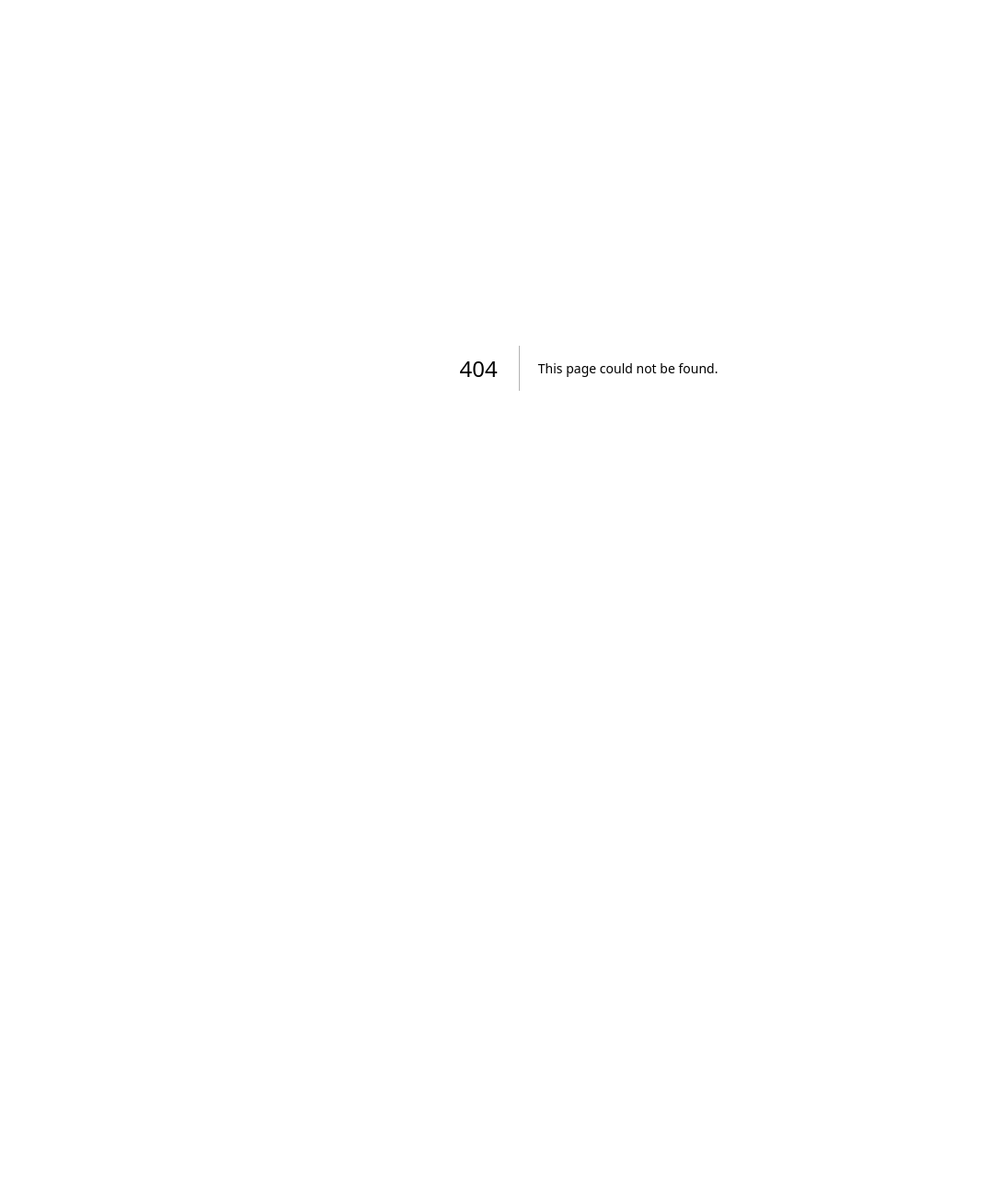
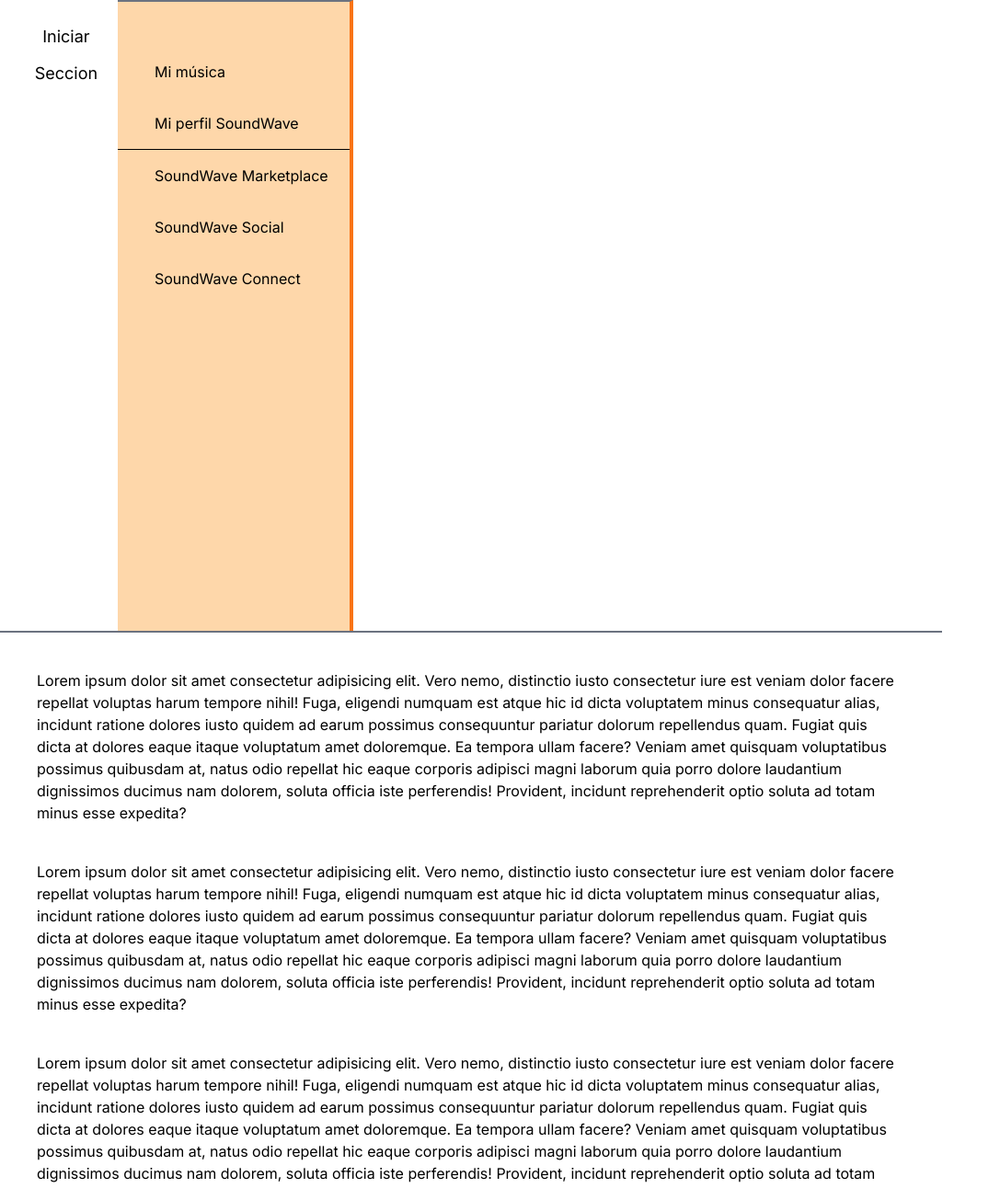
Before and after one commit to riujun/Sound, a Next.js app in the folder apps/client/: page /home in a window 1280 px wide. Before the commit this address had no page. Shown: the top 1292 px of the page at 92% size, without its empty margins (0-1087 px from the left). Before the commit the page ends 800 px from the top, so only its background shows below. Built offline with nearby package versions, Linux system fonts and the light colour scheme.

Commit message:
feat: :art: maquetado de Home y Menu

```diff
--- /dev/null
+++ b/apps/client/src/app/Components/Buscador/Buscador.tsx
@@ -0,0 +1,23 @@
+import logo from '@/app/assets/landingpage/soundwave.png'
+import Image from "next/image";
+import { ButtonInicio } from '../Buttons/seccion/button_Inicio';
+import { ButtonCreate } from '../Buttons/seccion/Button_Create';
+export default function Header() {
+  return (
+    <div className='col-span-10 row-span-1'>
+      <header className='flex items-center justify-between px-5 py-5'>
+        <Image
+          src={logo}
+          alt="Logo"
+          width={353}
+          height={54}
+          priority
+        />
+        <nav className='flex gap-5'>
+            <ButtonInicio>Iniciar Sesión</ButtonInicio>
+            <ButtonCreate>Crear cuenta</ButtonCreate>
+        </nav>
+      </header>
+    </div>
+  )
+}
--- /dev/null
+++ b/apps/client/src/app/Components/menu/Menu.tsx
@@ -0,0 +1,26 @@
+export default function Menu() {
+  return (
+    <nav className="top-0 left-0 col-span-2 row-span-6 gap-6 py-12 bg-orange-200 border-t-2 border-r-4 border-r-orange-500 border-t-gray-500">
+      <ul className="w-full">
+        <li className="min-w-full pt-4 pb-4 pl-10 text-left hover:bg-orange-300">
+          Mi música
+        </li>
+        <li className="min-w-full pt-4 pb-4 pl-10 text-left hover:bg-orange-300">
+          Mi perfil SoundWave
+        </li>
+      </ul>
+      <div className="w-full border-t border-black"></div>
+      <div>
+        <button className="min-w-full pt-4 pb-4 pl-10 text-left hover:bg-orange-300">
+          SoundWave Marketplace
+        </button>
+        <button className="min-w-full pt-4 pb-4 pl-10 text-left hover:bg-orange-300">
+          SoundWave Social
+        </button>
+        <button className="min-w-full pt-4 pb-4 pl-10 text-left hover:bg-orange-300">
+          SoundWave Connect
+        </button>
+      </div>
+    </nav>
+  );
+}
--- /dev/null
+++ b/apps/client/src/app/home/page.tsx
@@ -0,0 +1,60 @@
+import React from "react";
+import Header from "../Components/header/Header";
+import Menu from "../Components/menu/Menu";
+
+function home() {
+  return (
+    <main className="grid h-screen grid-cols-10 grid-rows-7">
+      <Header />
+      <Menu />
+      <section className="col-span-8 p-5 border-t-2 border-t-gray-500">
+        <article className="p-5">
+          Lorem ipsum dolor sit amet consectetur adipisicing elit. Vero nemo, distinctio iusto
+          consectetur iure est veniam dolor facere repellat voluptas harum tempore nihil! Fuga,
+          eligendi numquam est atque hic id dicta voluptatem minus consequatur alias, incidunt
+          ratione dolores iusto quidem ad earum possimus consequuntur pariatur dolorum repellendus
+          quam. Fugiat quis dicta at dolores eaque itaque voluptatum amet doloremque. Ea tempora
+          ullam facere? Veniam amet quisquam voluptatibus possimus quibusdam at, natus odio repellat
+          hic eaque corporis adipisci magni laborum quia porro dolore laudantium dignissimos ducimus
+          nam dolorem, soluta officia iste perferendis! Provident, incidunt reprehenderit optio
+          soluta ad totam minus esse expedita?
+        </article>
+        <article className="p-5">
+          Lorem ipsum dolor sit amet consectetur adipisicing elit. Vero nemo, distinctio iusto
+          consectetur iure est veniam dolor facere repellat voluptas harum tempore nihil! Fuga,
+          eligendi numquam est atque hic id dicta voluptatem minus consequatur alias, incidunt
+          ratione dolores iusto quidem ad earum possimus consequuntur pariatur dolorum repellendus
+          quam. Fugiat quis dicta at dolores eaque itaque voluptatum amet doloremque. Ea tempora
+          ullam facere? Veniam amet quisquam voluptatibus possimus quibusdam at, natus odio repellat
+          hic eaque corporis adipisci magni laborum quia porro dolore laudantium dignissimos ducimus
+          nam dolorem, soluta officia iste perferendis! Provident, incidunt reprehenderit optio
+          soluta ad totam minus esse expedita?
+        </article>
+        <article className="p-5">
+          Lorem ipsum dolor sit amet consectetur adipisicing elit. Vero nemo, distinctio iusto
+          consectetur iure est veniam dolor facere repellat voluptas harum tempore nihil! Fuga,
+          eligendi numquam est atque hic id dicta voluptatem minus consequatur alias, incidunt
+          ratione dolores iusto quidem ad earum possimus consequuntur pariatur dolorum repellendus
+          quam. Fugiat quis dicta at dolores eaque itaque voluptatum amet doloremque. Ea tempora
+          ullam facere? Veniam amet quisquam voluptatibus possimus quibusdam at, natus odio repellat
+          hic eaque corporis adipisci magni laborum quia porro dolore laudantium dignissimos ducimus
+          nam dolorem, soluta officia iste perferendis! Provident, incidunt reprehenderit optio
+          soluta ad totam minus esse expedita?
+        </article>
+        <article className="p-5">
+          Lorem ipsum dolor sit amet consectetur adipisicing elit. Vero nemo, distinctio iusto
+          consectetur iure est veniam dolor facere repellat voluptas harum tempore nihil! Fuga,
+          eligendi numquam est atque hic id dicta voluptatem minus consequatur alias, incidunt
+          ratione dolores iusto quidem ad earum possimus consequuntur pariatur dolorum repellendus
+          quam. Fugiat quis dicta at dolores eaque itaque voluptatum amet doloremque. Ea tempora
+          ullam facere? Veniam amet quisquam voluptatibus possimus quibusdam at, natus odio repellat
+          hic eaque corporis adipisci magni laborum quia porro dolore laudantium dignissimos ducimus
+          nam dolorem, soluta officia iste perferendis! Provident, incidunt reprehenderit optio
+          soluta ad totam minus esse expedita?
+        </article>
+      </section>
+    </main>
+  );
+}
+
+export default home;
```
Also changed, not shown: 2 other files (tests, documents, lock files or other folders).
